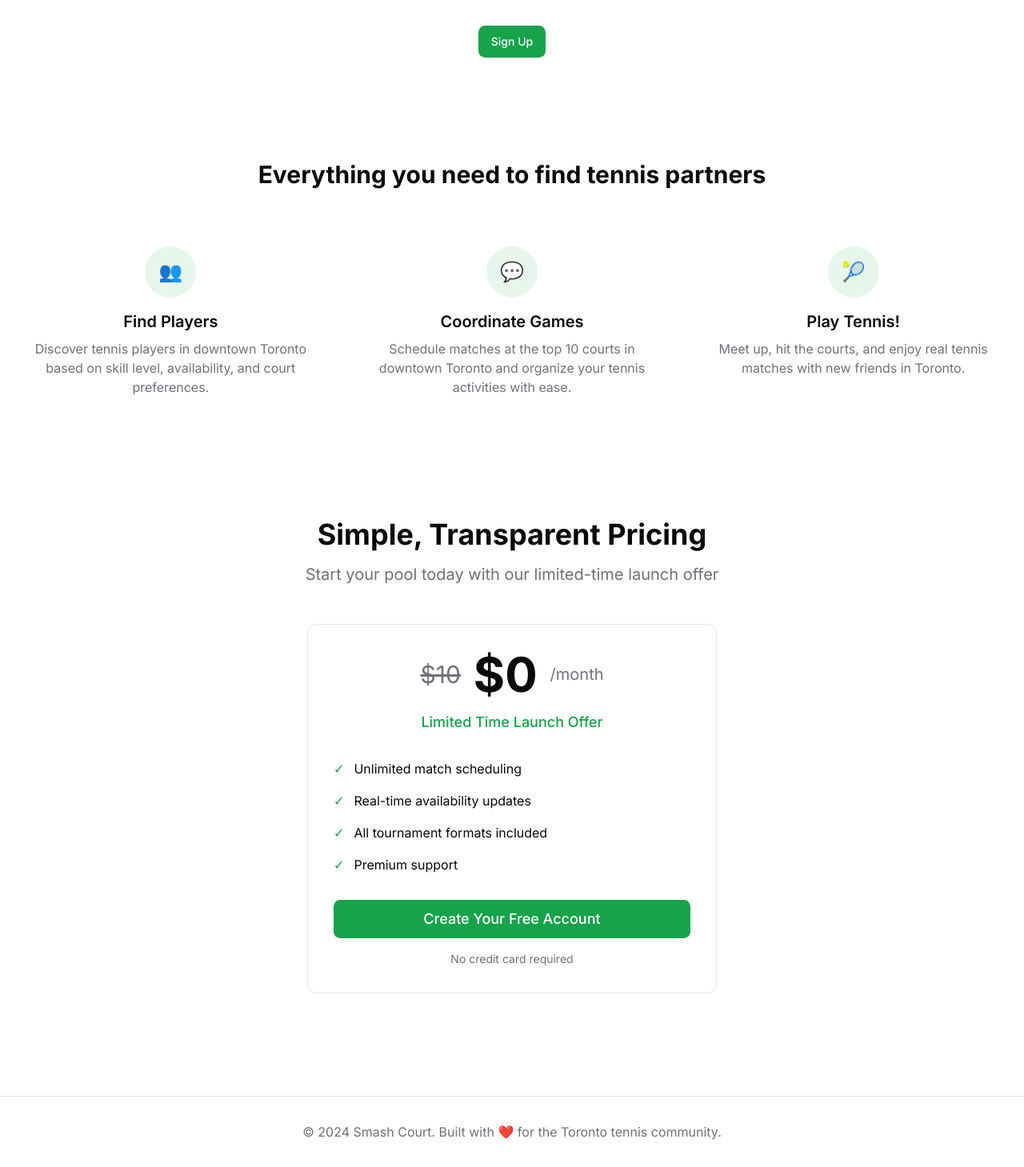
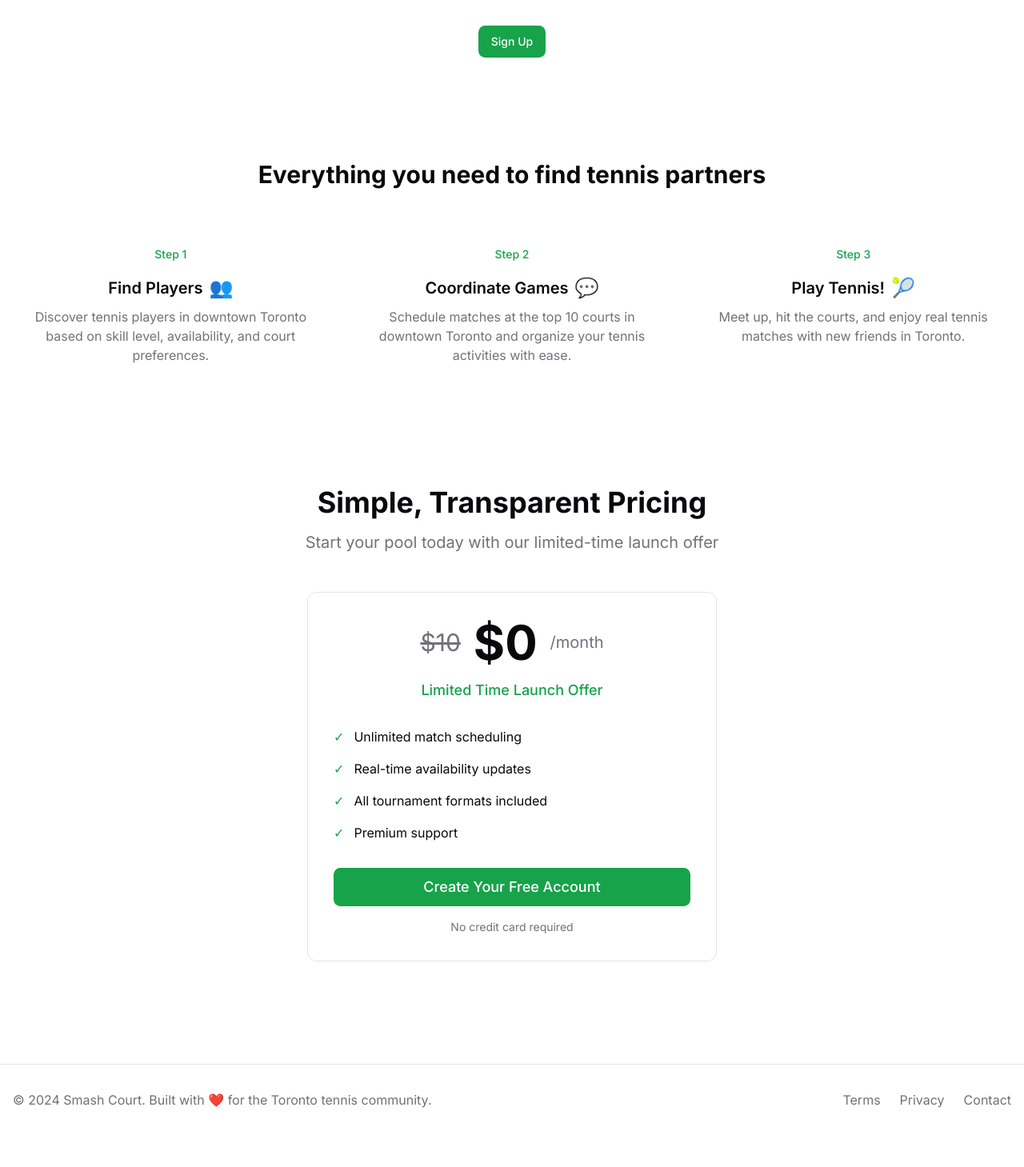
Before and after one commit to garimajain916/SmashCourtV2, a Next.js app: page / in a window 1280 px wide. Shown: the part 337-1796 px from the top of the page at 80% size. After the commit the page ends 1756 px from the top, so only its background shows below. Built offline with nearby package versions, Linux system fonts and the light colour scheme; no server answers.

Commit message:
feat(ui): remove bubbles and reposition icons next to step headings

```diff
--- a/src/app/page.tsx
+++ b/src/app/page.tsx
@@ -54,28 +54,31 @@ export default async function Home() {
         </h3>
         <div className="grid md:grid-cols-3 gap-8">
           <div className="text-center p-6">
-            <div className="bg-primary/10 w-16 h-16 rounded-full flex items-center justify-center mx-auto mb-4">
+            <div className="text-sm text-primary font-medium mb-4">Step 1</div>
+            <div className="flex items-center justify-center gap-2 mb-2">
+              <h4 className="text-xl font-semibold text-foreground">Find Players</h4>
               <div className="text-2xl">👥</div>
             </div>
-            <h4 className="text-xl font-semibold text-foreground mb-2">Find Players</h4>
             <p className="text-muted-foreground">
               Discover tennis players in downtown Toronto based on skill level, availability, and court preferences.
             </p>
           </div>
           <div className="text-center p-6">
-            <div className="bg-primary/10 w-16 h-16 rounded-full flex items-center justify-center mx-auto mb-4">
+            <div className="text-sm text-primary font-medium mb-4">Step 2</div>
+            <div className="flex items-center justify-center gap-2 mb-2">
+              <h4 className="text-xl font-semibold text-foreground">Coordinate Games</h4>
               <div className="text-2xl">💬</div>
             </div>
-            <h4 className="text-xl font-semibold text-foreground mb-2">Coordinate Games</h4>
             <p className="text-muted-foreground">
               Schedule matches at the top 10 courts in downtown Toronto and organize your tennis activities with ease.
             </p>
           </div>
           <div className="text-center p-6">
-            <div className="bg-primary/10 w-16 h-16 rounded-full flex items-center justify-center mx-auto mb-4">
+            <div className="text-sm text-primary font-medium mb-4">Step 3</div>
+            <div className="flex items-center justify-center gap-2 mb-2">
+              <h4 className="text-xl font-semibold text-foreground">Play Tennis!</h4>
               <div className="text-2xl">🎾</div>
             </div>
-            <h4 className="text-xl font-semibold text-foreground mb-2">Play Tennis!</h4>
             <p className="text-muted-foreground">
               Meet up, hit the courts, and enjoy real tennis matches with new friends in Toronto.
             </p>
@@ -134,10 +137,23 @@ export default async function Home() {
 
       {/* Footer */}
       <footer className="border-t border-border mt-16">
-        <div className="container mx-auto px-4 py-8 text-center">
-          <p className="text-muted-foreground">
-            © 2024 Smash Court. Built with ❤️ for the Toronto tennis community.
-          </p>
+        <div className="container mx-auto px-4 py-8">
+          <div className="flex flex-col md:flex-row justify-between items-center space-y-4 md:space-y-0">
+            <p className="text-muted-foreground">
+              © 2024 Smash Court. Built with ❤️ for the Toronto tennis community.
+            </p>
+            <div className="flex items-center space-x-6">
+              <Link href="/terms" className="text-muted-foreground hover:text-foreground transition-colors">
+                Terms
+              </Link>
+              <Link href="/privacy" className="text-muted-foreground hover:text-foreground transition-colors">
+                Privacy
+              </Link>
+              <Link href="/contact" className="text-muted-foreground hover:text-foreground transition-colors">
+                Contact
+              </Link>
+            </div>
+          </div>
         </div>
       </footer>
     </div>
```
